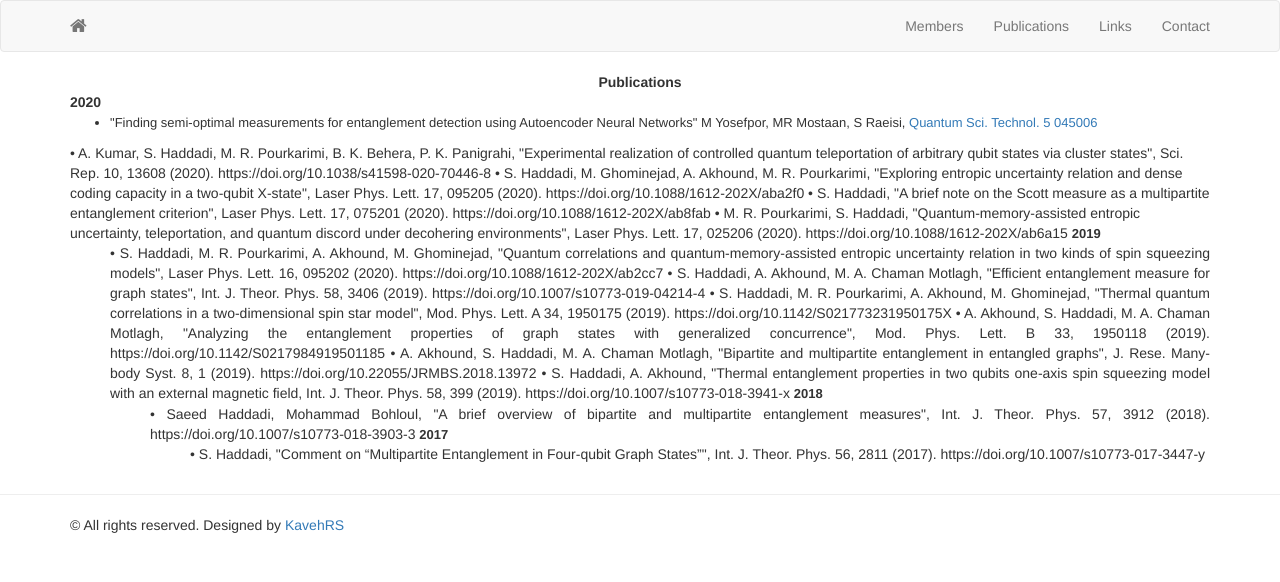
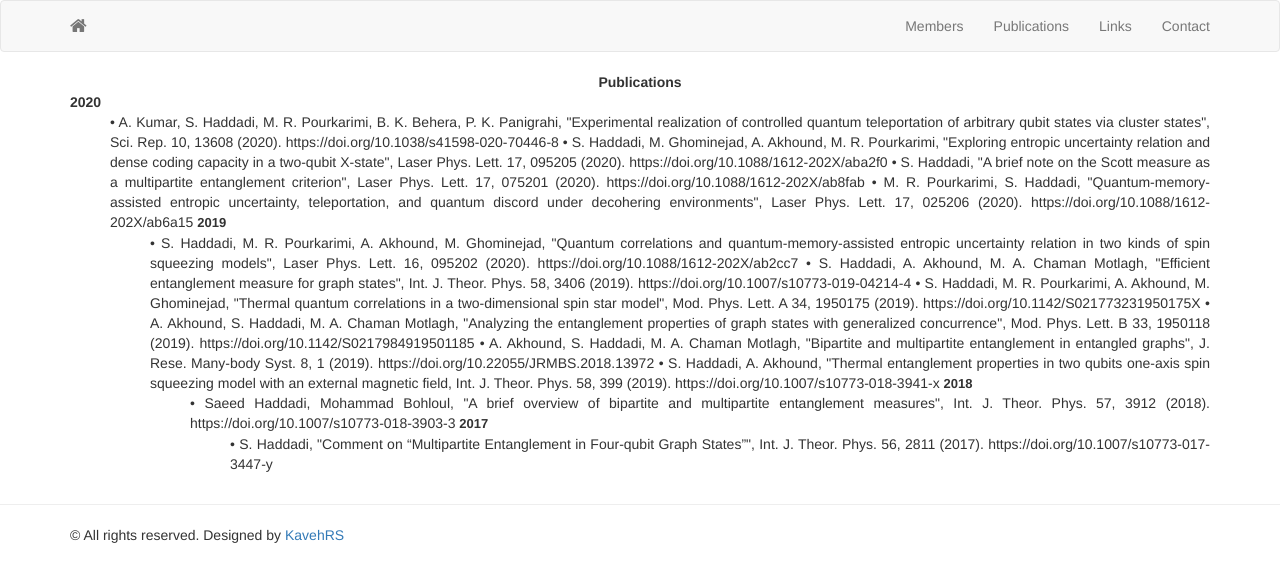
Before and after one commit to ssqig/ssqig.github.io, a Jekyll site: the page built from pulications.md, in a window 1280 px wide. Shown: the top 582 px of the page. Built offline with Jekyll 4.4.1, drawn with Linux system fonts in a browser that asks for light colours; nearby versions of some CDN libraries.

Commit message:
Update pulications.md

```diff
--- a/pulications.md
+++ b/pulications.md
@@ -9,11 +9,6 @@ permalink: /publications/
 
 <span class="style"><span style="font-weight: 700;">2020</span><br>
                                     <ul style="text-align: justify;">
-
-
-                                        <li><font size="2">"</font><font size="2">Finding semi-optimal measurements for entanglement detection using Autoencoder Neural Networks" M Yosefpor, MR Mostaan, S Raeisi, <a href="https://arxiv.org/pdf/2003.07031.pdf">Quantum Sci. Technol. 5 045006</a><br>
-                                            </font></li>
-                                    </ul>
 
 
 •	A. Kumar, S. Haddadi, M. R. Pourkarimi, B. K. Behera, P. K. Panigrahi, "Experimental realization of controlled quantum teleportation of arbitrary qubit states via cluster states", Sci. Rep. 10, 13608 (2020). https://doi.org/10.1038/s41598-020-70446-8
```
